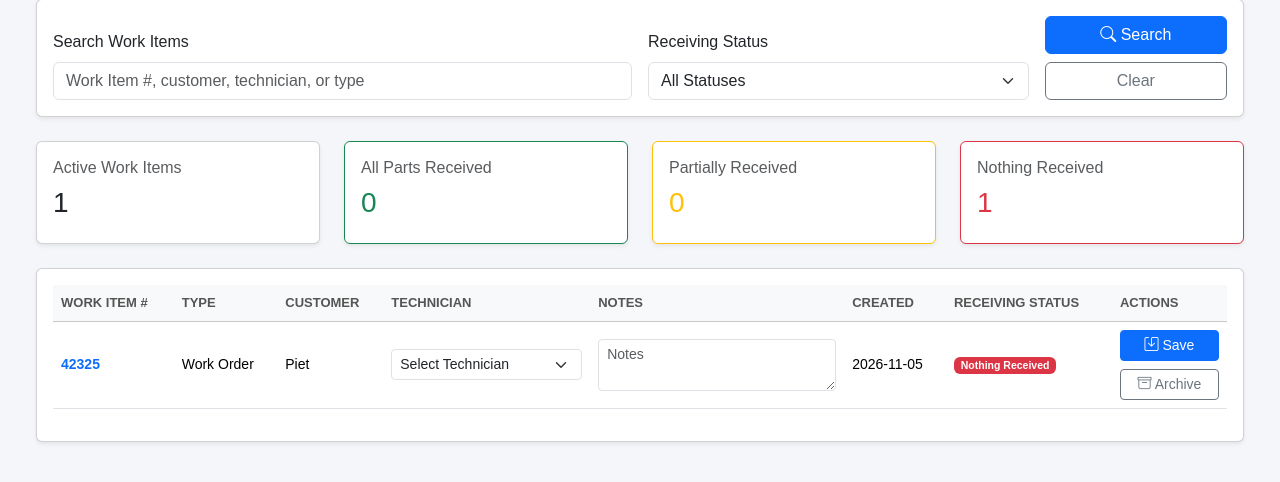
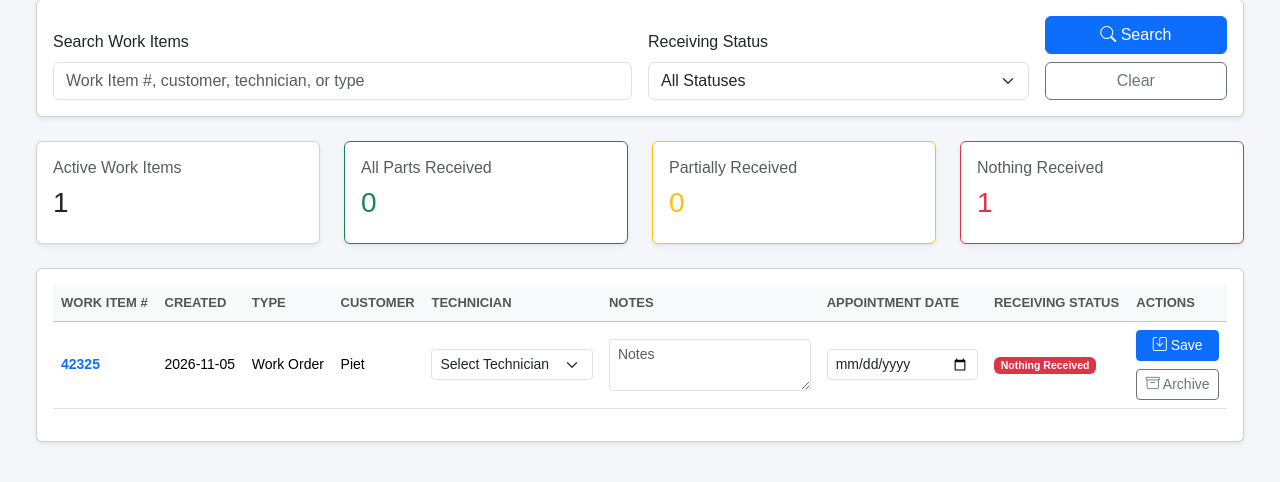
Before and after one commit to janfloris/PartsTrack, a Flask app: page / in a window 1280 px wide. Shown: the part 199-681 px from the top of the page. Run offline with Flask 3, Linux system fonts and the light colour scheme.

Commit message:
WIP - Added booking date picker

```diff
--- a/app/routes.py
+++ b/app/routes.py
@@ -10,7 +10,7 @@ from flask import (
 
 from app import db
 from app.models import WorkItem, PartsOrder, PartLine, Technician, Supplier
-from datetime import date
+from datetime import date, datetime
 
 main = Blueprint("main", __name__)
 
@@ -469,12 +469,23 @@ def edit_parts_order(order_id):
     )
 
 
+
 @main.route("/work-item/<int:item_id>/update-dashboard", methods=["POST"])
 def update_work_item_dashboard(item_id):
     item = WorkItem.query.get_or_404(item_id)
 
     item.technician = request.form.get("technician", "").strip()
     item.notes = request.form.get("notes", "").strip()
+
+    appointment_date = request.form.get("appointment_date", "").strip()
+
+    if appointment_date:
+        item.appointment_date = datetime.strptime(
+            appointment_date,
+            "%Y-%m-%d"
+        ).date()
+    else:
+        item.appointment_date = None
 
     db.session.commit()
 
@@ -484,6 +495,7 @@ def update_work_item_dashboard(item_id):
     )
 
     return redirect(url_for("main.dashboard"))
+
 
 
 
--- a/app/templates/dashboard.html
+++ b/app/templates/dashboard.html
@@ -5,6 +5,7 @@
 
 <div class="container-fluid mt-4">
 
+    <!-- Page Header -->
     <div class="d-flex justify-content-between align-items-center mb-4">
         <div>
             <h2>PartsTrack Dashboard</h2>
@@ -14,31 +15,34 @@
         </div>
 
         <div class="d-flex gap-2">
+
             <a href="{{ url_for('main.technician_settings') }}"
-            class="btn btn-outline-secondary">
+               class="btn btn-outline-secondary">
                 <i class="bi bi-gear"></i>
                 Settings
             </a>
 
             <a href="{{ url_for('main.archived_work_items') }}"
-            class="btn btn-outline-secondary">
+               class="btn btn-outline-secondary">
                 <i class="bi bi-archive"></i>
                 Archive
             </a>
 
             <a href="{{ url_for('main.new_work_item') }}"
-            class="btn btn-primary">
+               class="btn btn-primary">
                 <i class="bi bi-plus-circle"></i>
                 New Work Item
             </a>
+
         </div>
-
     </div>
 
     <!-- Search and Filters -->
     <div class="card shadow-sm mb-4">
         <div class="card-body">
+
             <form method="GET" action="{{ url_for('main.dashboard') }}">
+
                 <div class="row g-3 align-items-end">
 
                     <div class="col-md-6">
@@ -84,6 +88,7 @@
                     </div>
 
                     <div class="col-md-2">
+
                         <button type="submit"
                                 class="btn btn-primary w-100 mb-2">
                             <i class="bi bi-search"></i>
@@ -94,10 +99,13 @@
                            class="btn btn-outline-secondary w-100">
                             Clear
                         </a>
+
                     </div>
 
                 </div>
+
             </form>
+
         </div>
     </div>
 
@@ -105,6 +113,7 @@
     {% with messages = get_flashed_messages(with_categories=true) %}
         {% if messages %}
             {% for category, message in messages %}
+
                 <div class="alert alert-{{ category }} alert-dismissible fade show"
                      role="alert">
 
@@ -116,6 +125,7 @@
                     </button>
 
                 </div>
+
             {% endfor %}
         {% endif %}
     {% endwith %}
@@ -172,11 +182,12 @@
                     <thead class="table-light">
                         <tr>
                             <th>Work Item #</th>
+                            <th>Created</th>
                             <th>Type</th>
                             <th>Customer</th>
                             <th>Technician</th>
                             <th>Notes</th>
-                            <th>Created</th>
+                            <th>Appointment Date</th>
                             <th>Receiving Status</th>
                             <th>Actions</th>
                         </tr>
@@ -190,6 +201,7 @@
 
                         <tr>
 
+                            <!-- Work Item Number -->
                             <td>
                                 <strong>
                                     <a href="{{ url_for('main.work_item_details', item_id=item.id) }}"
@@ -199,8 +211,15 @@
                                 </strong>
                             </td>
 
+                            <!-- Created Date -->
+                            <td>
+                                {{ item.created_at.strftime("%Y-%m-%d") }}
+                            </td>
+
+                            <!-- Type -->
                             <td>{{ item.type }}</td>
 
+                            <!-- Customer -->
                             <td>{{ item.customer }}</td>
 
                             <!-- Editable Technician -->
@@ -234,8 +253,14 @@
                                           style="min-width: 200px;">{{ item.notes or '' }}</textarea>
                             </td>
 
+                            <!-- Editable Appointment Date -->
                             <td>
-                                {{ item.created_at.strftime("%Y-%m-%d") }}
+                                <input type="date"
+                                       class="form-control form-control-sm"
+                                       name="appointment_date"
+                                       form="{{ form_id }}"
+                                       value="{{ item.appointment_date.strftime('%Y-%m-%d') if item.appointment_date else '' }}"
+                                       style="min-width: 150px;">
                             </td>
 
                             <!-- Receiving Status -->
@@ -300,7 +325,7 @@
                         {% else %}
 
                         <tr>
-                            <td colspan="8"
+                            <td colspan="9"
                                 class="text-center text-muted py-4">
 
                                 No active Work Items found.
```
Also changed, not shown: app/models.py (+7 -0 lines), app/templates/work_item_details.html (+6 -1 lines), partstrack.db.
